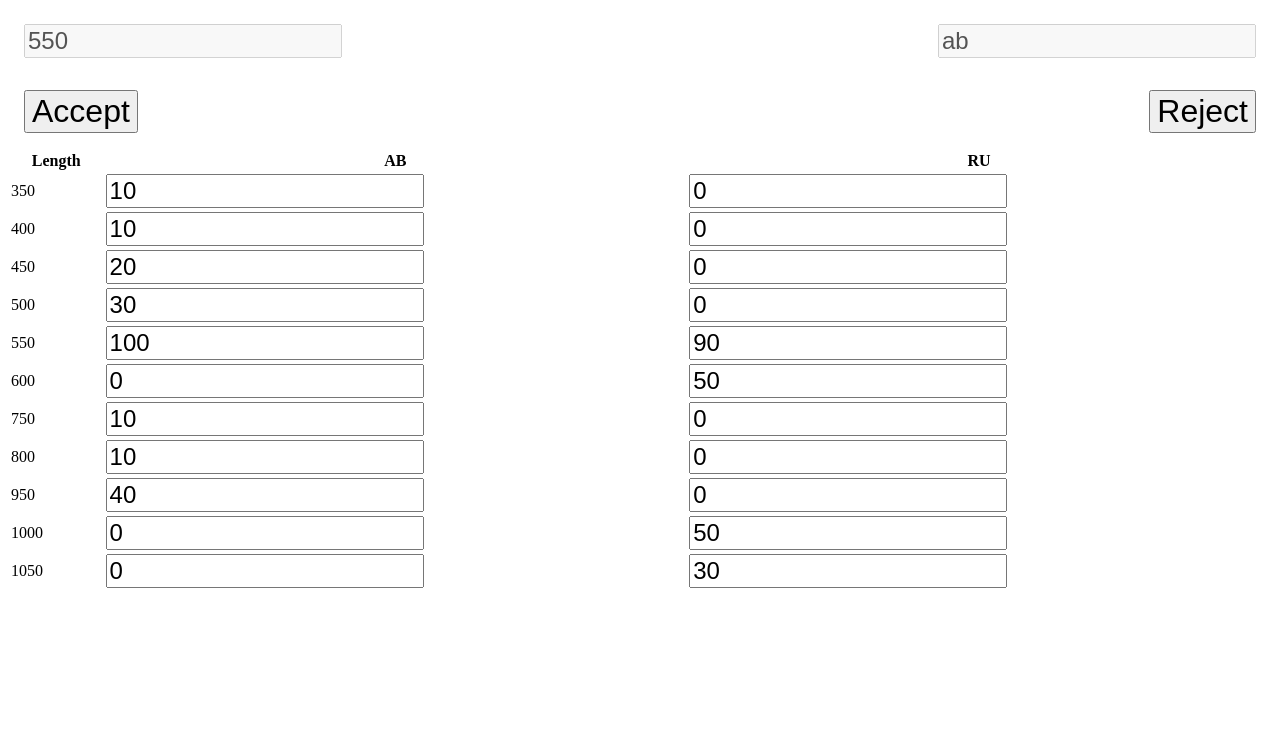
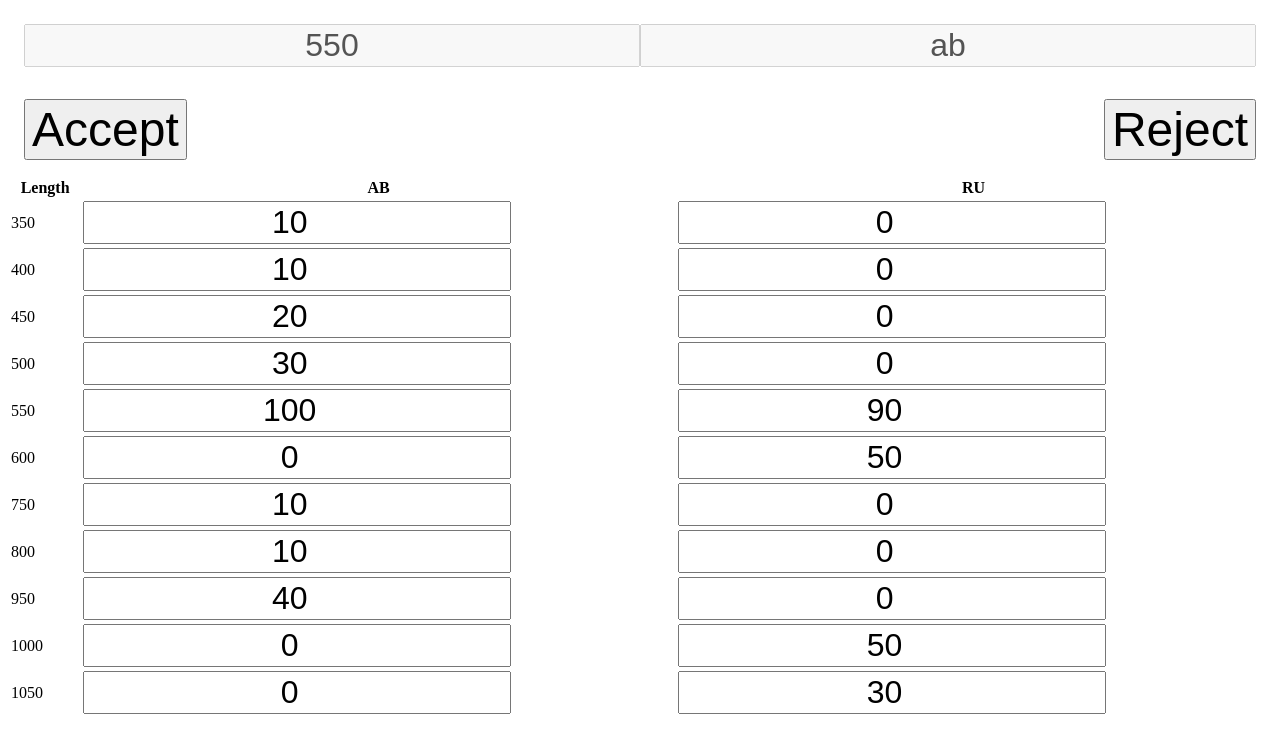
Before and after one commit to barbagus/barbagus.github.io, a plain HTML site: page index.html in a window 1280 px wide. Drawn offline with Linux system fonts and the light colour scheme.

Commit message:
more styling

```diff
--- a/index.html
+++ b/index.html
@@ -12,10 +12,12 @@ div {
   margin: 1em;
 }
 input {
-  font-size: 150%;
+  font-size: 200%;
+  flex-grow: 1;
+  text-align: center;
 }
 button {
-  font-size: 200%;
+  font-size: 300%;
 }
     </style>
   </head>
```
